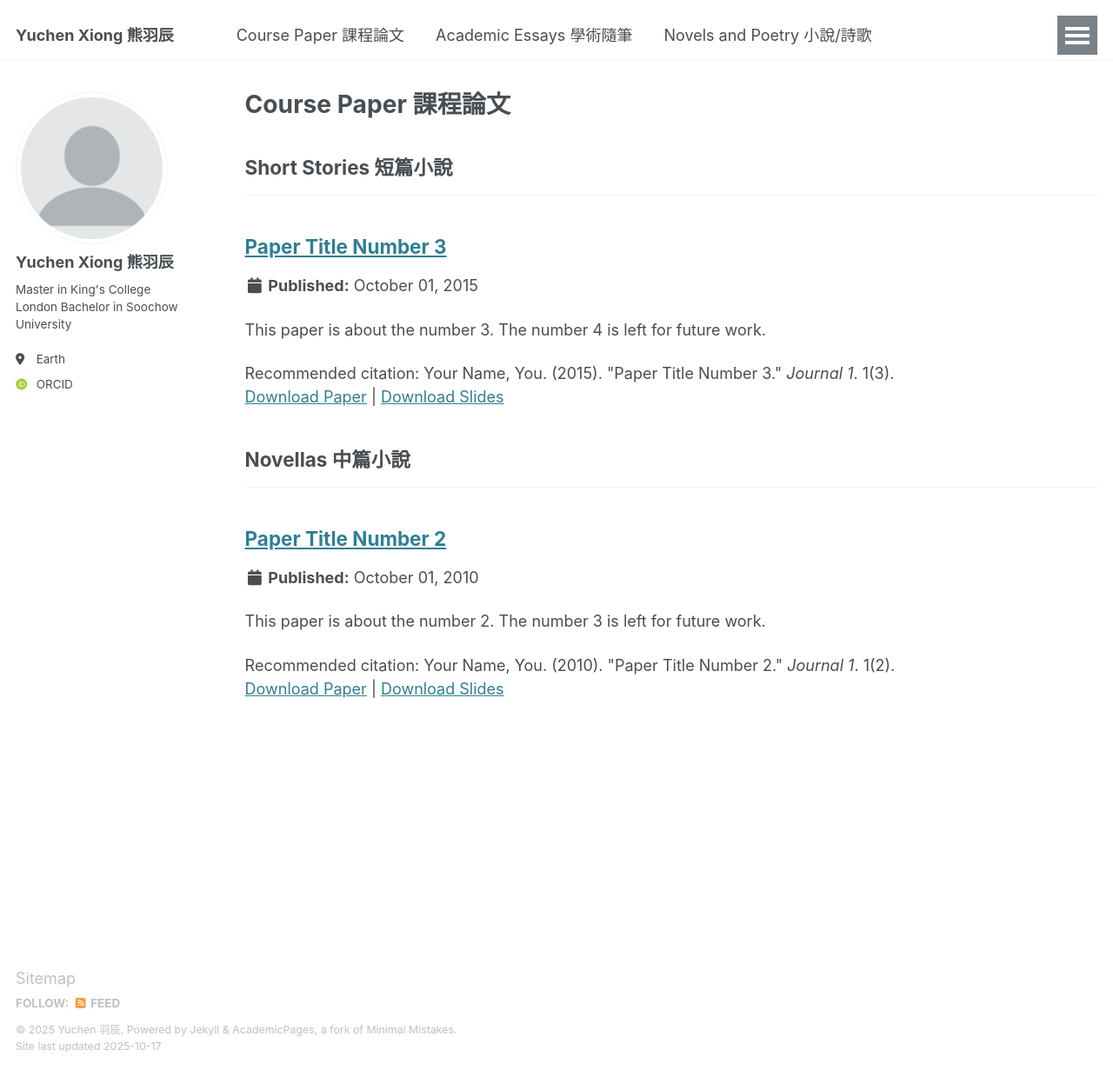
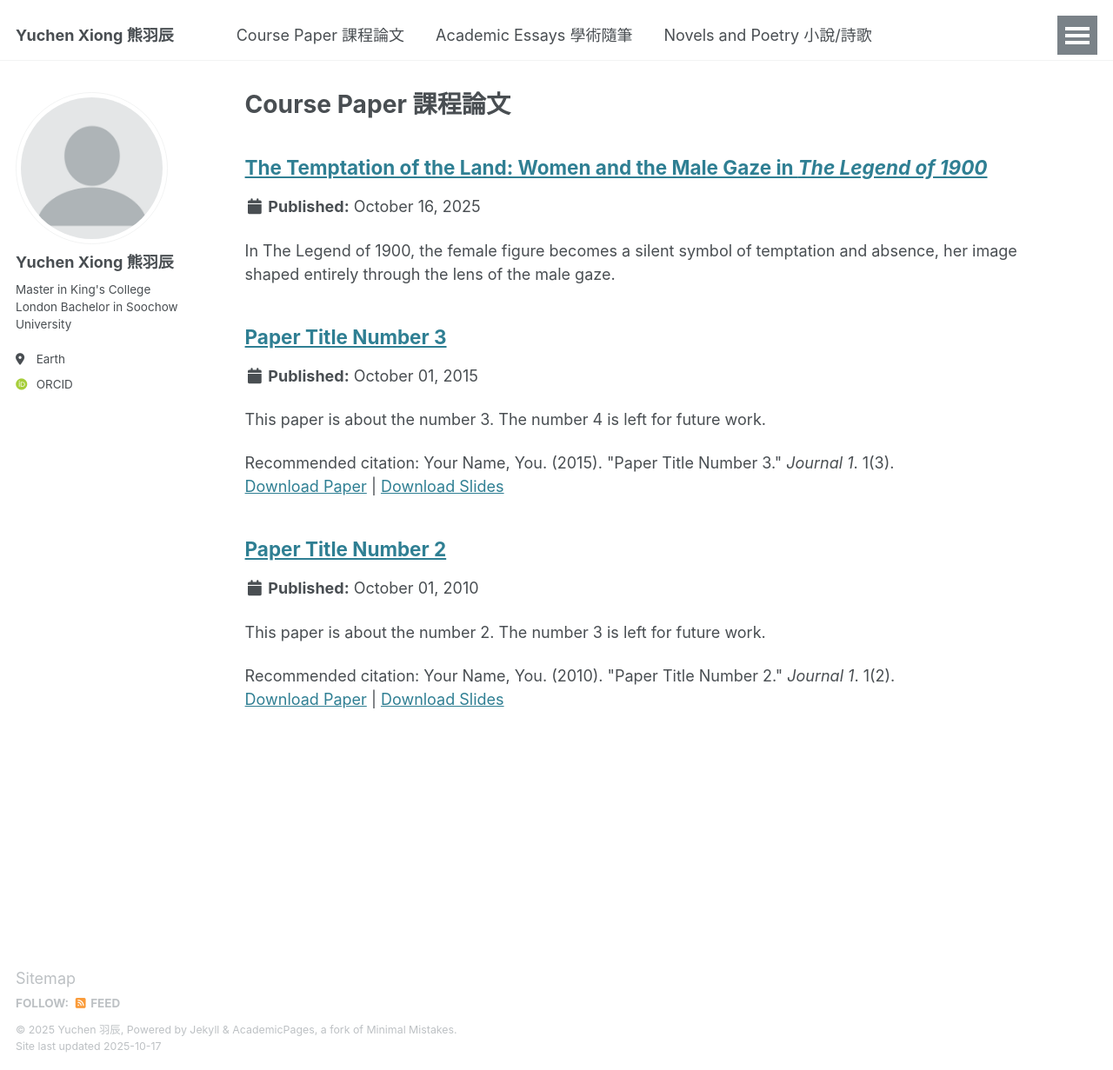
Before and after one commit to yuchen2402/yuchen2402.github.io, a Jekyll site: the page built from _pages/coursepaper.html, in a window 1280 px wide and 1231 px high. Shown: the whole window at 87% size. Built offline with Jekyll 4.4.1, drawn with Linux system fonts in a browser that asks for light colours; some web fonts are replaced.

Commit message:
Add course paper category and update titles
Updated category settings in _config.yml to include course paper categories and modified titles.

```diff
--- a/_config.yml
+++ b/_config.yml
@@ -45,10 +45,10 @@
   instagram        : # Username
   linkedin         : # Username
 
-# fiction_category - The following the list of fiction categories and their headings
-fiction_category:
+# course paper_category - The following the list of course paper categories and their headings
+coursepaper_category:
   short_stories:
-    title: 'Short Stories 短篇小說'
+    title: 'The Temptation of the Land: Women and the Male Gaze in The Legend of 1900'
   novellas:
     title: 'Novellas 中篇小說'
   novels:
@@ -183,6 +183,9 @@
 
 # These settings control the types of collections used by the template
 collections:
+  coursepaper:
+    output: true
+    permalink: /coursepaper/:path/
   fiction:
     output: true
     permalink: /fiction/:path/
```
